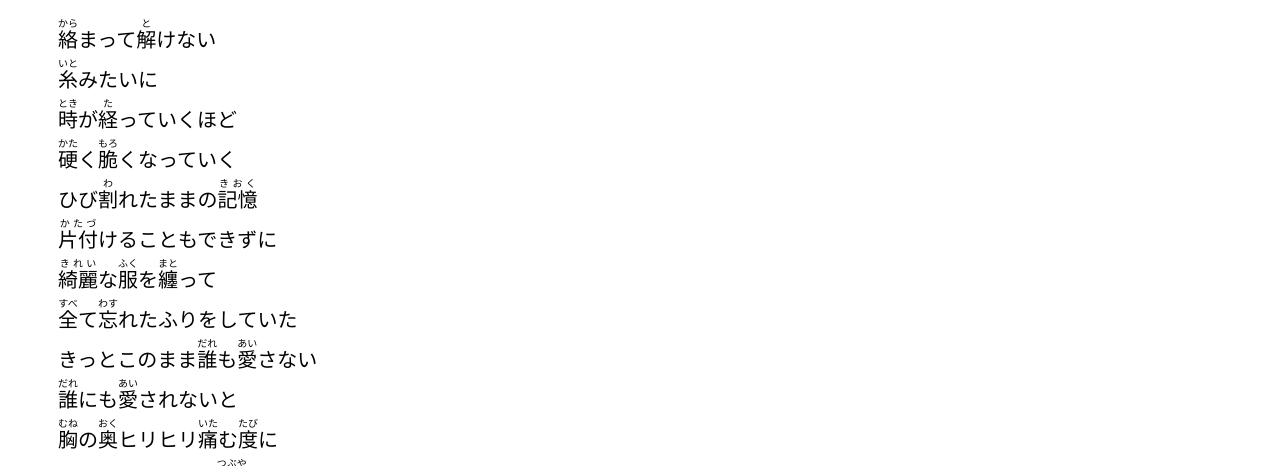
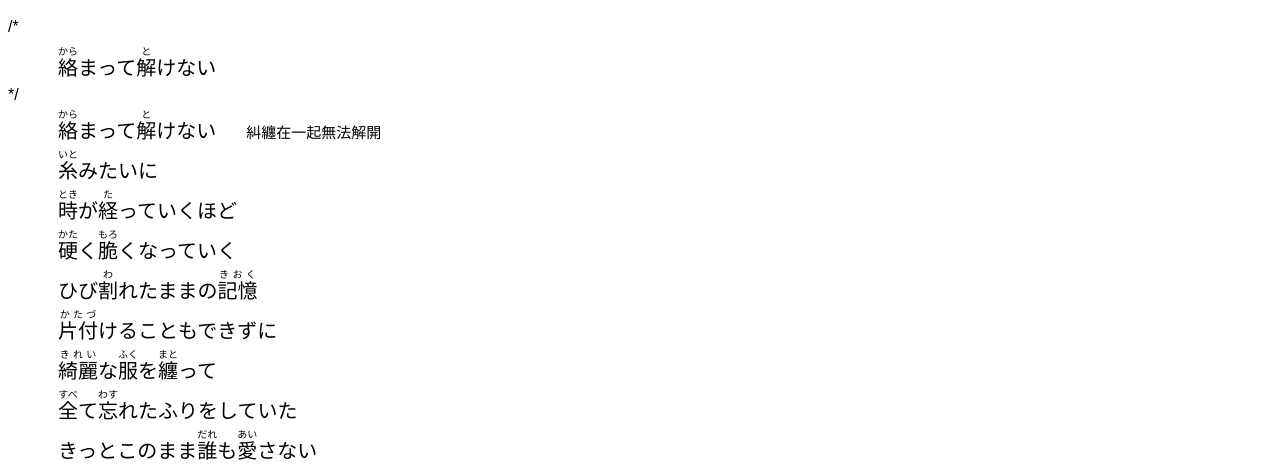
Before and after one commit to tuantsunyi/songs, a plain HTML site: page URU-firstlove1.html in a window 1280 px wide. Shown: the part 259-725 px from the top of the page. Drawn offline with Linux system fonts and the light colour scheme.

Commit message:
Add files via upload

```diff
--- a/URU-firstlove1.html
+++ b/URU-firstlove1.html
@@ -58,7 +58,8 @@
     <h1>Uru - ファーストラヴ (First Love)</h1>
     <div id="player" style="margin-bottom: 20px;"></div>
     <div id="lyrics">
-<p class="lyrics-line" data-time="22"><ruby>絡<rt>から</rt></ruby>まって<ruby>解<rt>と</rt></ruby>けない</p>
+/*<p class="lyrics-line" data-time="22"><ruby>絡<rt>から</rt></ruby>まって<ruby>解<rt>と</rt></ruby>けない</p>*/
+<p class="lyrics-line" data-time="22"><ruby>絡<rt>から</rt></ruby>まって<ruby>解<rt>と</rt></ruby>けない<span style="display: inline-block; margin-left: 30px; font-size: 75%;">糾纏在一起無法解開</span></p>
 <p class="lyrics-line" data-time="28"><ruby>糸<rt>いと</rt></ruby>みたいに</p>
 <p class="lyrics-line" data-time="35"><ruby>時<rt>とき</rt></ruby>が<ruby>経<rt>た</rt></ruby>っていくほど</p>
 <p class="lyrics-line" data-time="40"><ruby>硬<rt>かた</rt></ruby>く<ruby>脆<rt>もろ</rt></ruby>くなっていく</p>
```
